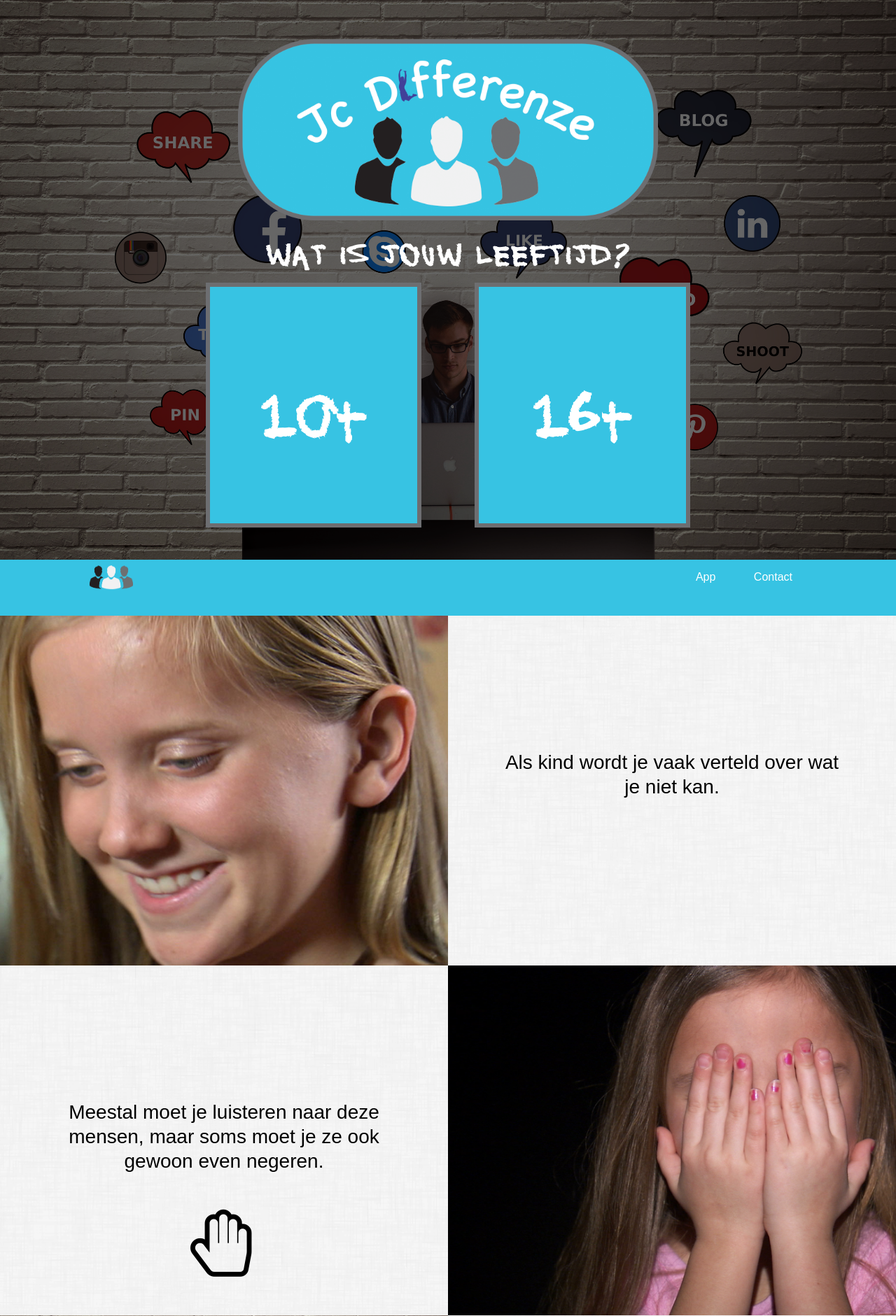
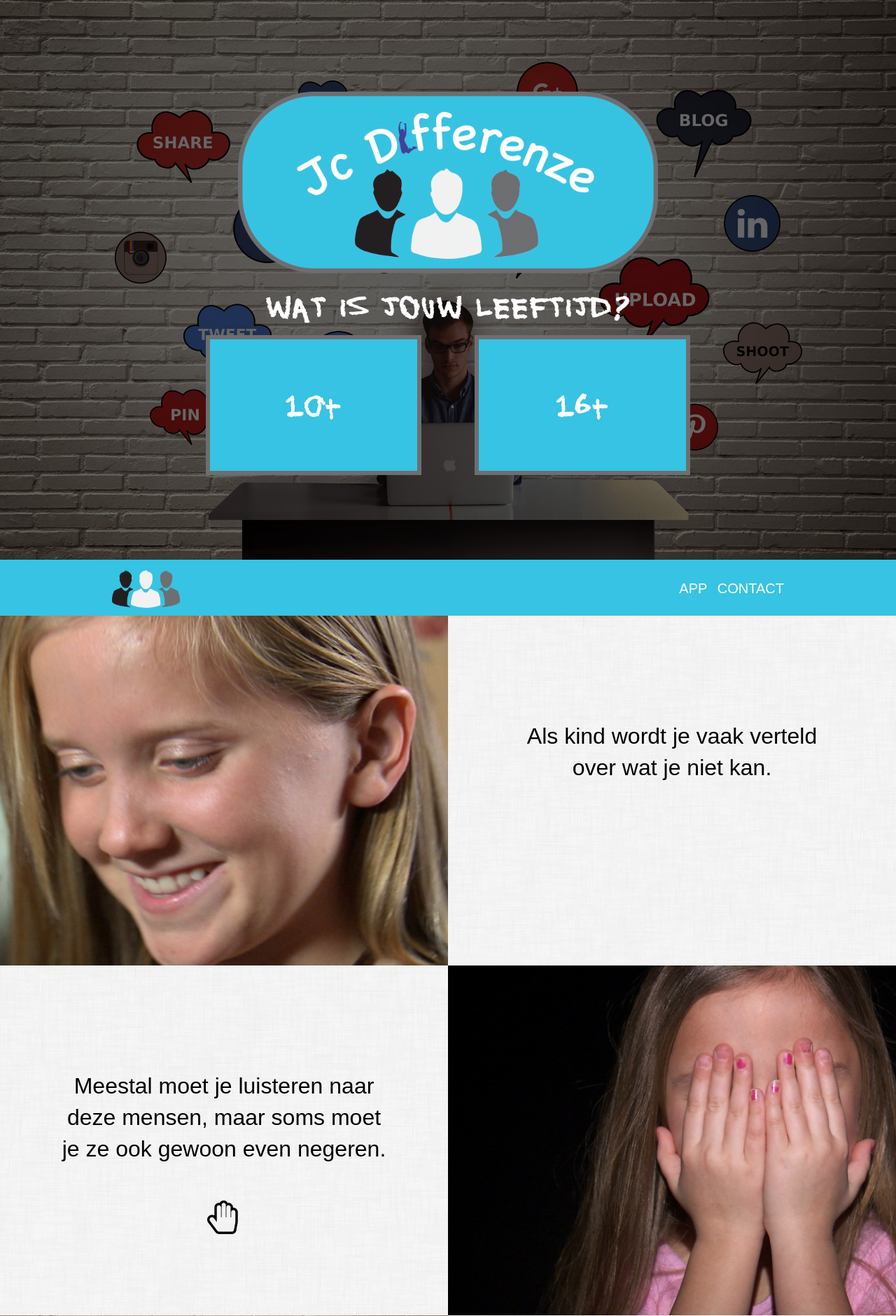
Before and after one commit to fabulousduck/JC-Differenze-Campaign, a PHP site: page /tienplus.php in a window 1280 px wide. Shown: the top 1881 px of the page at 70% size. Run offline with PHP 8.4, Linux system fonts and the light colour scheme; some libraries are stand-ins or nearby versions.

Commit message:
COMMIT[9] @25APR16 BY Ryan Vlaming CHANGED some things the iv'ers did

```diff
--- a/web/css/style.css
+++ b/web/css/style.css
@@ -33,6 +33,16 @@
     visibility: hidden;
     display: none;
 }
+
+#buttons a{
+    color:#fff;
+    text-decoration: none;
+    padding: 20px 0;
+    box-sizing:border-box;
+}
+#buttons a:hover, #buttons a:active{
+    color:black;
+}
 /* END HEADER SLIDER */
 
 
@@ -61,14 +71,23 @@
     width:90%;
     margin-top: 60px;
 }
-
 #container{
     background:url('../images/pattern-white.png');
     height:auto;
     width:100%;
     padding-top: 50px;
 }
-
+#buttoons{
+    width:60%;
+    margin:0 auto;
+    height: 200px;
+}
+#buttoons a{
+    font-size:12px;
+    background:red;
+    width:50%;
+    float:left;
+}
 .ageButtons{
     width: 40%;
     height: 120px;
@@ -200,13 +219,9 @@
     font-size: 125%;
     line-height: 35px;
 }
-<<<<<<< HEAD
 .center i{
     font-size:4em;
 }
-=======
-
->>>>>>> efbac2116e4ed848132c0b2e338b0eaa8f2472ec
 .hetTeam{
     height: auto;
 }
@@ -222,20 +237,7 @@
     margin-top:0 !important;
 }
 
-<<<<<<< HEAD
-=======
-.hetTeam p, #ontstaan p, #profesionals p, #onsIdee p, #team p, #werkwijze p{
-    width:75%;
-    border-left: 1px solid #000;
-    text-align: left;
-    padding-left: 20px;
-    margin:0;
-    font-size:0.5em;
-    line-height: 20px;
-    float: right;
-}
 
->>>>>>> efbac2116e4ed848132c0b2e338b0eaa8f2472ec
 .hetTeam, #ontstaan, #profesionals, #onsIdee, #team, #werkwijze{
     margin: 20px 0;
 }
@@ -271,7 +273,7 @@
 
 .leftContent{
     width: 100%;
-    height: 50%;
+    height: 500px;
 	background-image:url(../images/pattern-white.png);
 	background-size:cover;
 	float: left;
@@ -281,7 +283,7 @@
 
 .rightContent{
     width: 100%;
-    height: 50%;
+    height: 500px;
 	background-image:url(../images/pattern-white.png);
 	background-size:cover;
 	float: left;
@@ -354,12 +356,16 @@
 
 /*tienplus versie*/
 
-.tienplus_tekst{
-	margin-top: 30%;
+#container div p{
+    font-size:1em;
+    height: 150px;
+}
+#container div p.tienplus_tekst{
+    margin-top: 150px;
 	margin-right: auto;
 	margin-left: auto;
 	margin-bottom: 0;
-	font-size: 175%;
+	font-size: 1em;
 	line-height: 35px;
 	text-align: center;
 	width: 75%;
@@ -415,16 +421,6 @@
 	font-size: 1em;
 }
 
-#buttoons.tienplus_buttons {
-	margin-left: auto;
-	margin-right: auto;
-	width: 70%;
-}
-
-#buttoons.tienplus_buttons a{
-	margin-top:80px;
-	margin-bottom:15px;
-}
 
 .tienplus {
 	background-image:url(../images/pattern-white.png);
@@ -459,6 +455,16 @@
     #wrapperHeader h2{
         font-size: 2.5em;
     }
+    #container div p.tienplus_tekst{
+    margin-top: 150px;
+	margin-right: auto;
+	margin-left: auto;
+	margin-bottom: 0;
+	font-size: 2em;
+	line-height: 45px;
+	text-align: center;
+	width: 75%;
+}
 
 .slide {
       list-style:none;
@@ -608,19 +614,18 @@
     width:80%;
     margin:0 auto;
 }
-<<<<<<< HEAD
-.hetTeam p, #ontstaan p, #profesionals p, #onsIdee p, #team p, #werkwijze p,.dankzij p,{
-=======
 
 .hetTeam p, #ontstaan p, #profesionals p, #onsIdee p, #team p, #werkwijze p{
->>>>>>> efbac2116e4ed848132c0b2e338b0eaa8f2472ec
     font-size:1em;
     border:none;
     line-height: 35px;
     text-align:center;
     margin:20px 0;
 }
-
+#zestig{
+    width:60%;
+    margin:0 auto;
+}
 .hetTeam p, #profesionals p,#team p{
     float:left;
 }
@@ -742,10 +747,10 @@
     text-align: center;
     text-transform: uppercase;
     line-height: 95px;
-    font-size:2em;
+    font-size:1.5em;
 }
 #buttoons a:first-child{
-    margin-right: 5px;
+    margin-right: 0px;
 }
 #buttoons a:last-child{
     margin-left: 5px;
@@ -764,10 +769,6 @@
     float: left;
     display: block;
 }
-
-.rightContent{
-background-image:url(../images/pattern-white.png);
-	background-size:cover;}
 
 #wrapperHeader{
     width:100%;
@@ -826,6 +827,7 @@
     box-sizing:border-box;
     border: 6px solid #6d6e71;
 }
+
 
 /*.ageButtons:first-child{margin-right: 0;}*/
 
@@ -905,7 +907,6 @@
         height: 100vh;
     }
 }
-<<<<<<< HEAD
 
 @media screen and ( max-height: 751px ) , screen and (min-width: 1280px) {
     .ageButtons {
@@ -920,5 +921,3 @@
     font-size:2em;
 }
 }
-=======
->>>>>>> 78cd6d2dd57ee23ec4052b1eb9b1cd75be9c4ac0
--- a/web/tienplus.php
+++ b/web/tienplus.php
@@ -31,8 +31,8 @@
             <img src="images/logo.png"></img>
                 <h2>Wat is jouw leeftijd?</h2>
                     <div id="buttons">
-                        <div class="ageButtons tenPlusButton"><a><h1>10+</h1></a></div>
-                        <div class="ageButtons sixteenPlusButton"><a><h1>16+</h1></a></div>
+                        <div class="ageButtons tenPlusButton"><a href="http://ma.cruxpanel.nl/workspace_3/web/tienplus.php"><h1>10+</h1></a></div>
+                        <div class="ageButtons sixteenPlusButton"><a href="http://ma.cruxpanel.nl/workspace_3/web/"><h1>16+</h1></a></div>
                         <div class="clear"></div>
                     </div>
             </div>
@@ -73,7 +73,7 @@
             <div class="leftContent zet_je_eigen_puzzelstukjes"></div>
             <div class="rightContent"><p class="tienplus_tekst">zet je eigen puzzelstukjes in elkaar en denk goed na over wat jij leiuk vindt.</p></div>
 
-            <div class="leftContent"><p class="tienplus_tekst">Misschien kan je het niet alleen en heb je een beetje hulp nodig.</p>c</div>
+            <div class="leftContent"><p class="tienplus_tekst">Misschien kan je het niet alleen en heb je een beetje hulp nodig.</p></div>
             <div class="rightContent misschien_kan_je_het_niet_alleen"></div>
 
             <div class="leftContent met_een_beetje_hulp"></div>
@@ -81,10 +81,14 @@
 
         </div>
 
-         <div id="buttoons">
+        <div id="zestig">
+             <div id="buttoons">
                     <a class="left" href="http://ma.cruxpanel.nl/workspace_3/app">QUIZ!</a>
                     <a class="right" href="http://jc-differenze.nl">Jc Differenze</a>
+                </div>
+
          </div>
+         <div class="clear"></div>
 
     </div>
 
```
Also changed, not shown: web/index.php (+9 -13 lines).
